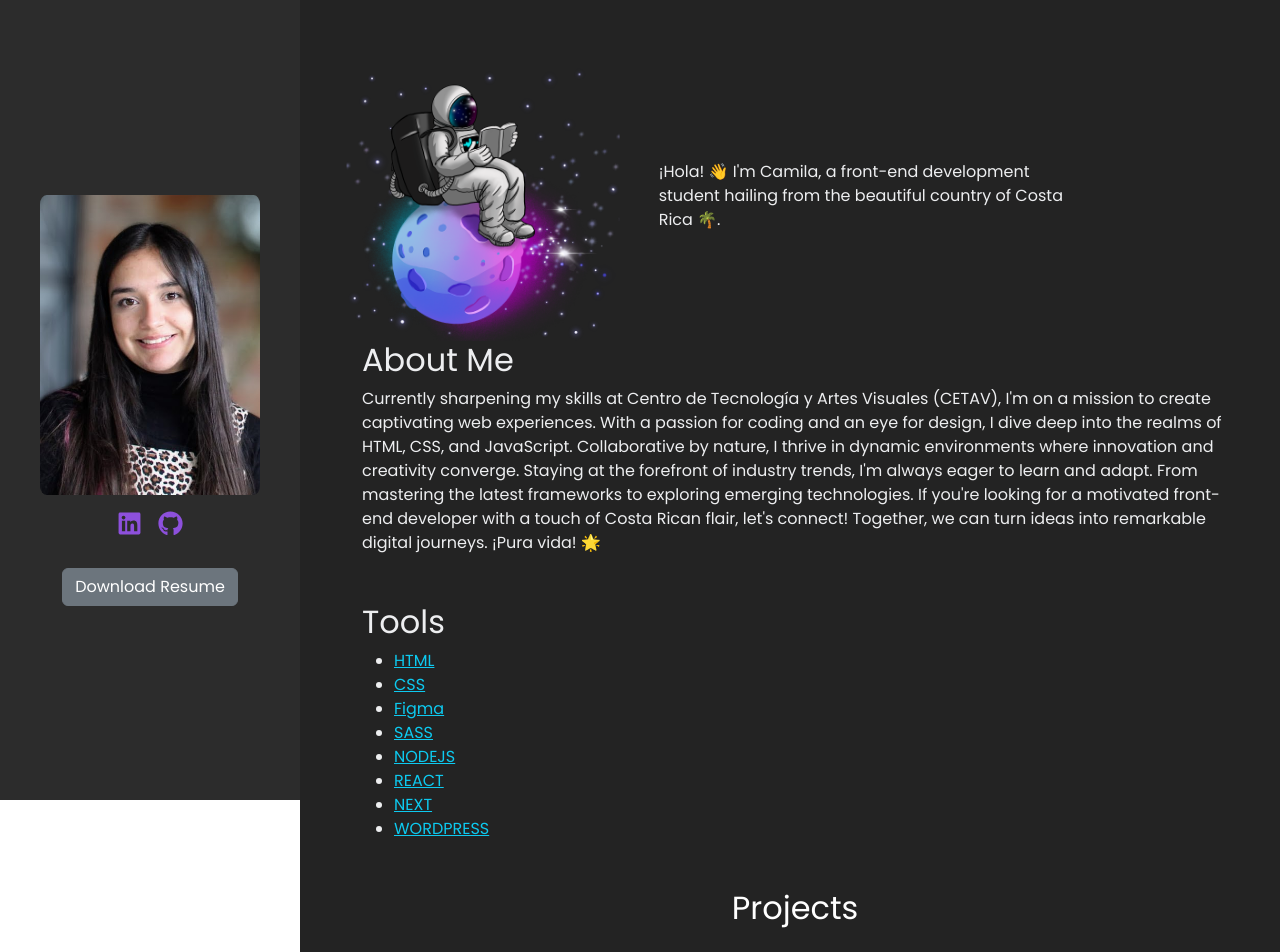
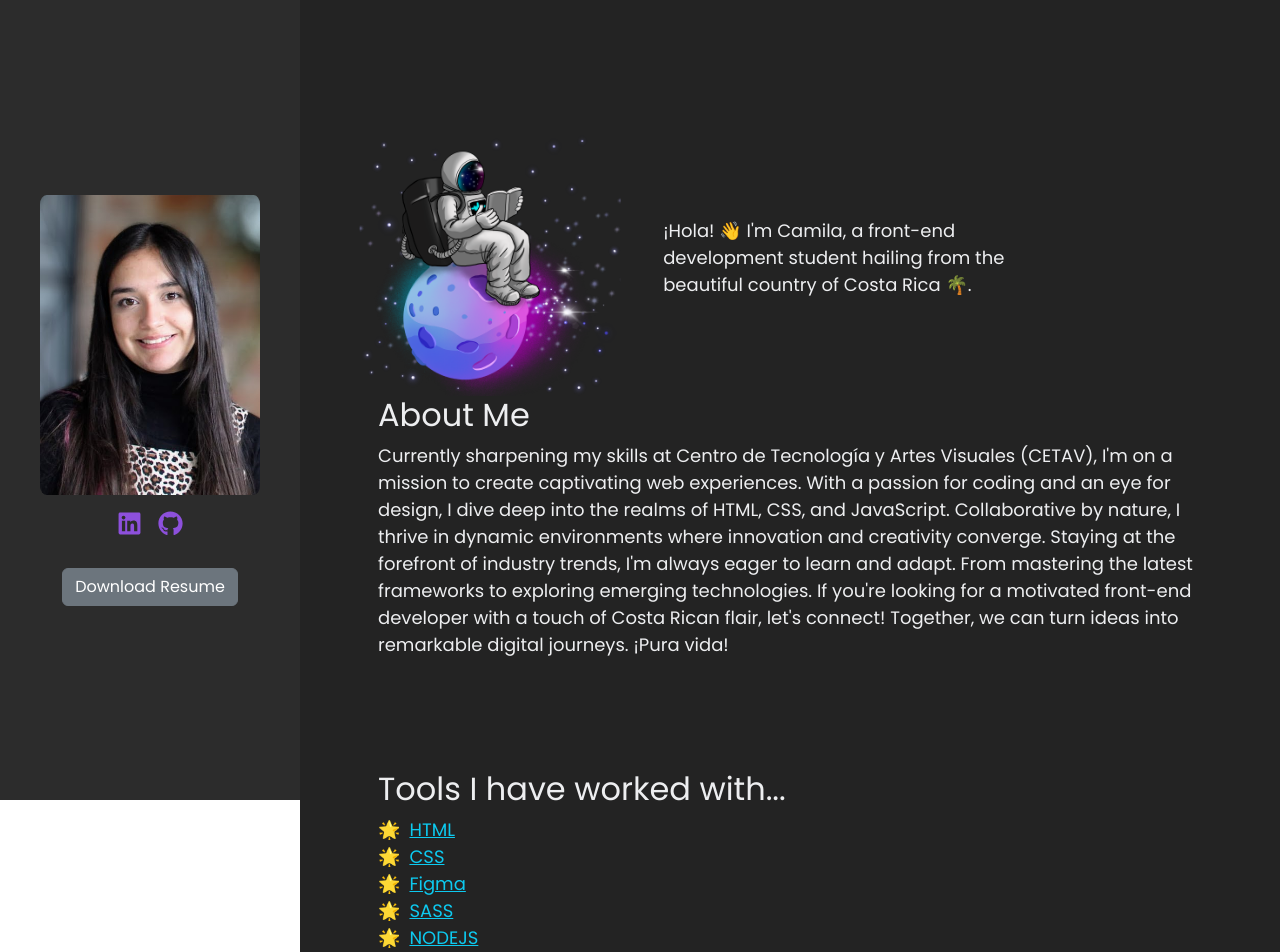
Before and after one commit to CamilaFallas/portfolio, a React (Vite) app: page / in a window 1280 px wide. Shown: the top 952 px of the page. Built offline with nearby package versions, Linux system fonts and the light colour scheme.

Commit message:
update list styles

```diff
--- a/src/AboutMe.jsx
+++ b/src/AboutMe.jsx
@@ -1,3 +1,4 @@
+// eslint-disable-next-line no-unused-vars
 import React from 'react';
 import { motion } from 'framer-motion';
 
@@ -26,7 +27,7 @@ const AboutMe = () => {
         Currently sharpening my skills at Centro de Tecnología y Artes Visuales (CETAV), I'm on a mission to create captivating web experiences.
         With a passion for coding and an eye for design, I dive deep into the realms of HTML, CSS, and JavaScript. Collaborative by nature, I thrive in dynamic environments where innovation and creativity converge.
         Staying at the forefront of industry trends, I'm always eager to learn and adapt. From mastering the latest frameworks to exploring emerging technologies.
-        If you're looking for a motivated front-end developer with a touch of Costa Rican flair, let's connect! Together, we can turn ideas into remarkable digital journeys. ¡Pura vida! 🌟
+        If you're looking for a motivated front-end developer with a touch of Costa Rican flair, let's connect! Together, we can turn ideas into remarkable digital journeys. ¡Pura vida!
       </motion.p>
     </motion.section>
   );
--- a/src/Tools.jsx
+++ b/src/Tools.jsx
@@ -4,8 +4,8 @@ import React from 'react';
 const Tools = () => {
   return (
     <section id="tools">
-      <h2>Tools</h2>
-      <ul>
+      <h2>Tools I have worked with...</h2>
+      <ul className="star-list">
         <li><a className="link-info" href="https://developer.mozilla.org/en-US/docs/Web/HTML">HTML</a></li>
         <li><a className="link-info" href="https://developer.mozilla.org/en-US/docs/Web/CSS">CSS</a></li>
         <li><a className="link-info" href="https://www.figma.com">Figma</a></li>
--- a/src/styles.css
+++ b/src/styles.css
@@ -2,6 +2,7 @@
   display: flex;
   flex-direction: column;
   font-family: 'Poppins', sans-serif;
+  font-size: 18px;
 }
 
 .sidebar {
@@ -27,7 +28,7 @@
 }
 
 section {
-  margin: 3rem 2rem;
+  margin: 7rem 3rem 6rem 3rem;
 }
 
 .main-content {
@@ -53,6 +54,16 @@ section {
 
 .custom-icon:hover {
 color: #b88cf0;
+}
+
+.star-list {
+  list-style: none;
+  padding: 0;
+}
+
+.star-list li::before {
+  content: "🌟";
+  margin-right: 0.5em;
 }
 
 /* Mobile */
```
